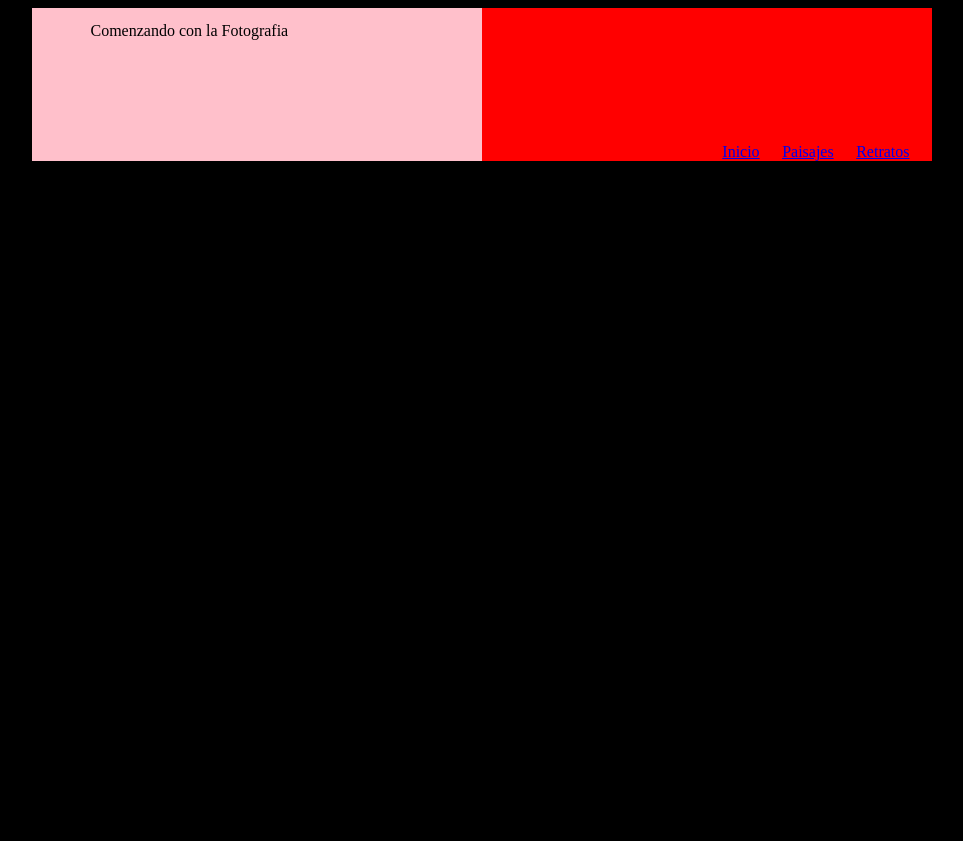
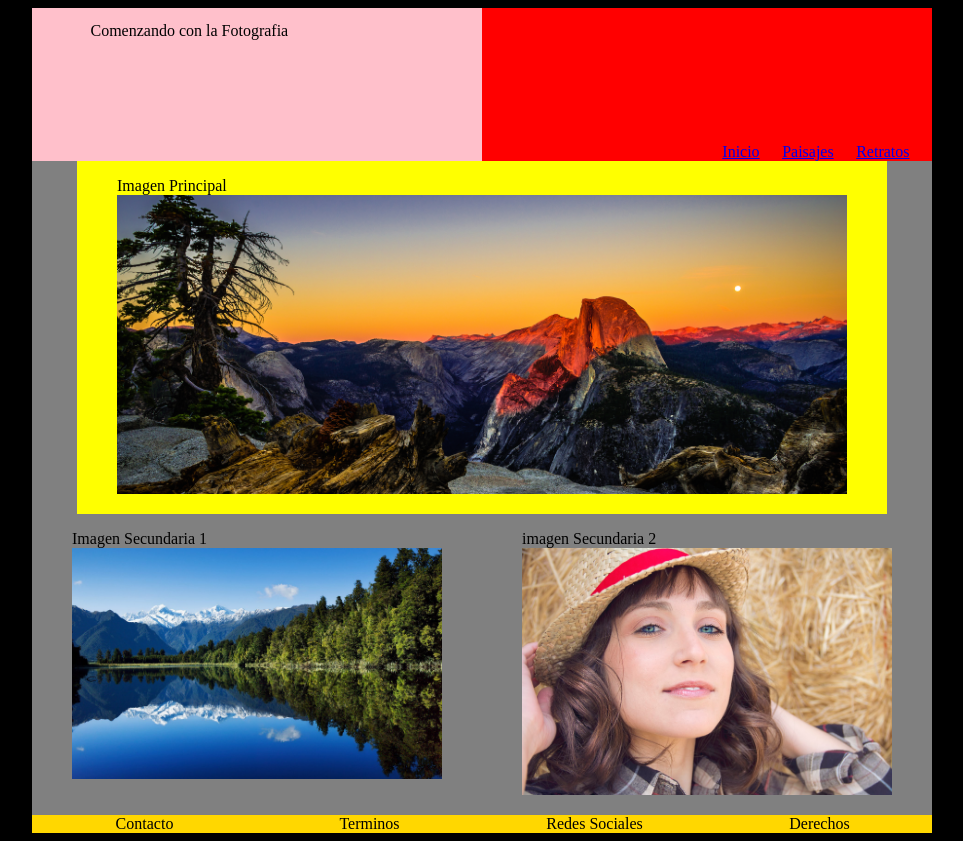
Before and after one commit to PabloMansilla/CSSyDisen-oWebResponsive_Pablo_Mansilla, a plain HTML site: page index.html in a window 1280 px wide. Shown: the whole page, without its empty margins (158-1121 px from the left). Before the commit the page ends 800 px from the top, so only its background shows below. Drawn offline with Linux system fonts and the light colour scheme.

Commit message:
encaminado

```diff
--- a/css/estilos.css
+++ b/css/estilos.css
@@ -30,5 +30,35 @@ body{
 #enlaces > article{
   padding-right: 5%;
   margin-top: 30%;
-
 }
+#cuerpo{
+  display: flex;
+  flex-direction: column;
+  background-color: gray;
+}
+#imagenPrincipal{
+  width: 90%;
+  background-color: yellow;
+  margin: 0 auto;
+  max-height: 500px;
+}
+#imagenesSecundarias{
+  width: 100%;
+  display: flex;
+  flex-direction: row;
+}
+.imagenS1{
+  width: 50%;
+}
+.imagenS2{
+  width: 50%;
+}
+#pie{
+  display: flex;
+  flex-direction: row;
+  background-color: gold;
+}
+#pie > section{
+  width: 25%;
+  text-align: center;
+}
--- a/index.html
+++ b/index.html
@@ -31,12 +31,46 @@
       </header>
 
       <section id="cuerpo">
-
+        <section id="imagenPrincipal">
+          <article class="imagep">
+            <figure>
+              <figcaption>Imagen Principal</figcaption>
+              <img src="imagenes/yosemite2.jpg" width="100%">
+            </figure>
+          </article>
+        </section>
+        <section id="imagenes">
+          <section id="imagenesSecundarias">
+            <article class="imagenS1">
+              <figure>
+                <figcaption>Imagen Secundaria 1</figcaption>
+                <img src="imagenes/paisaje.jpg" width="100%">
+              </figure>
+            </article>
+            <article class="imagenS2">
+              <figure>
+                <figcaption>imagen Secundaria 2</figcaption>
+                <img src="imagenes/retrato.jpg" width="100%">
+              </figure>
+            </article>
+          </section>
+        </section>
       </section>
 
       <footer>
         <section id="pie">
-
+          <section id="contacto" width="25%">
+            Contacto
+          </section>
+          <section  id="terminos">
+            Terminos
+          </section>
+          <section id="redesSociales">
+            Redes Sociales
+          </section>
+          <section id="derechos">
+            Derechos
+          </section>
         </section>
       </footer>
     </section>
```
Also changed, not shown: Imagenes/paisaje.jpg (added), Imagenes/retrato.jpg (added), Imagenes/yosemite.jpeg (added), Imagenes/yosemite2.jpg (added).
